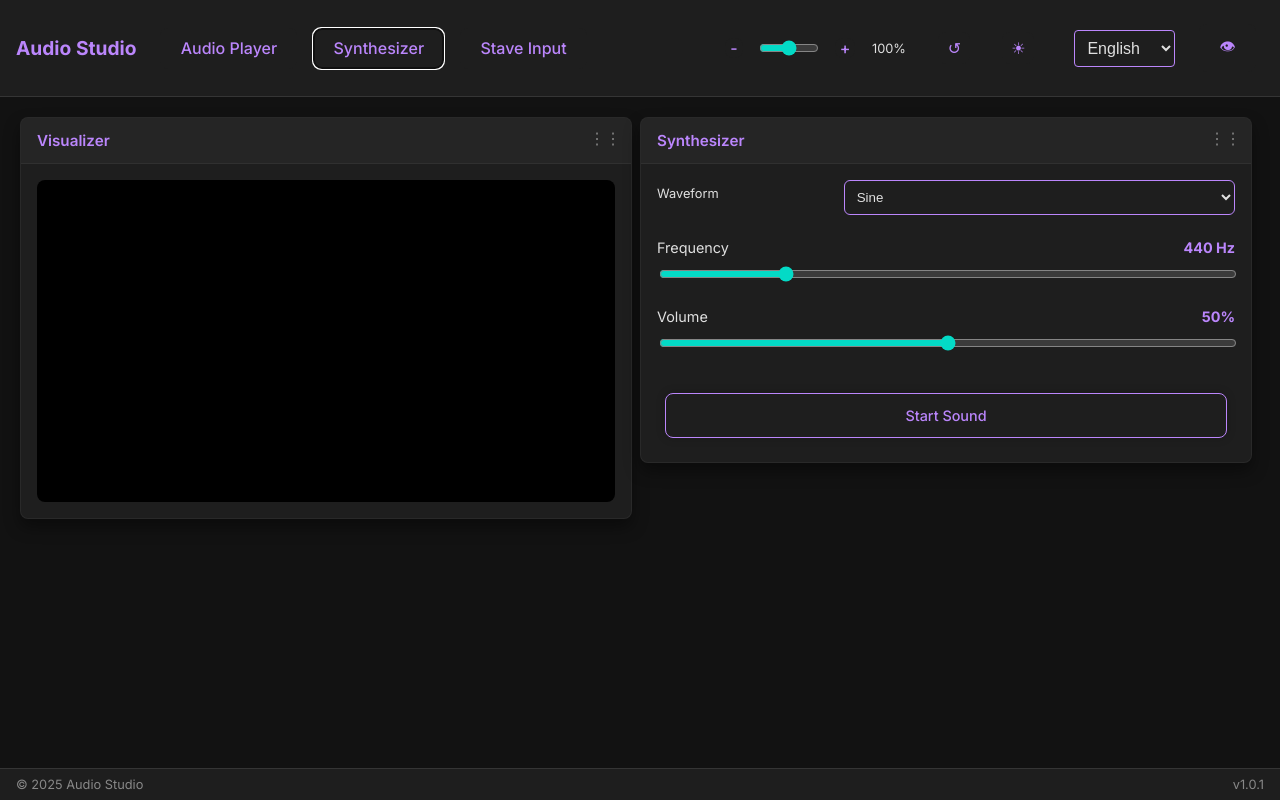
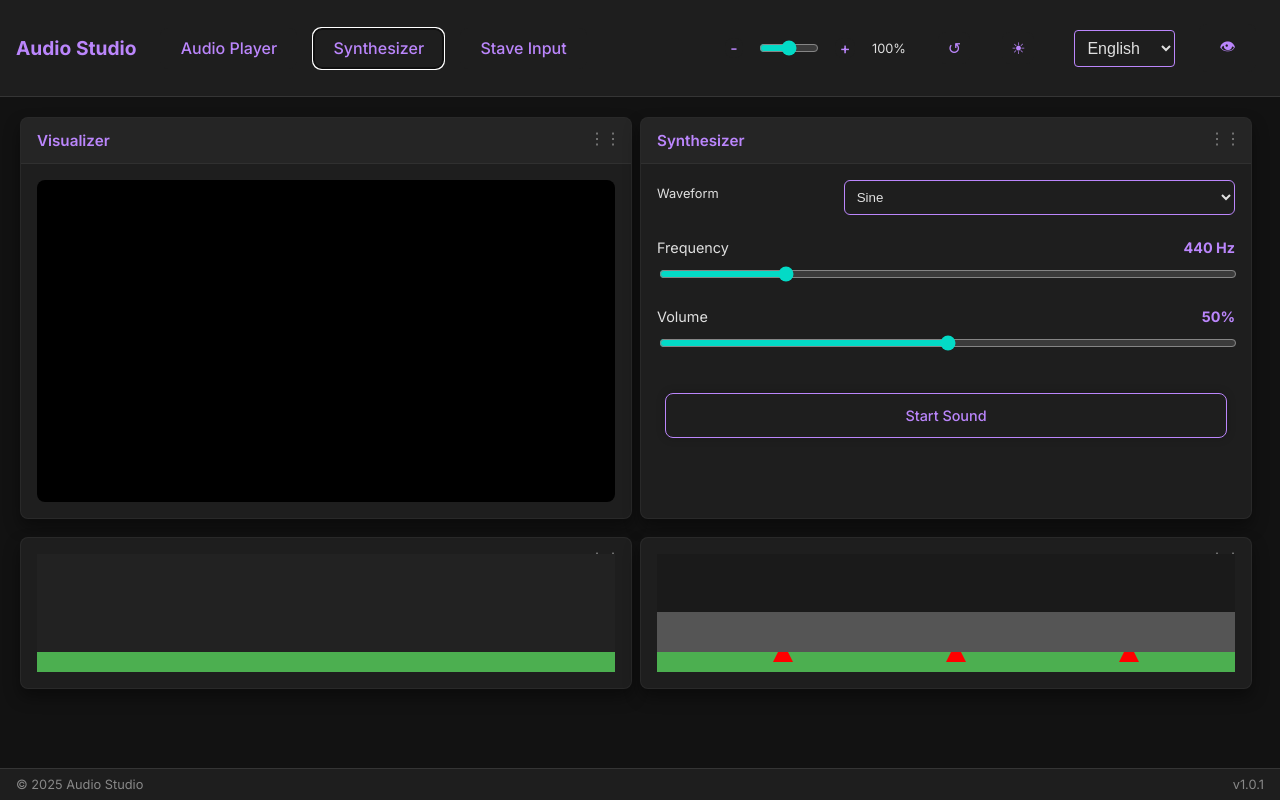
Before and after one commit to Luckysreee/MyAudioPlayer, a React (Vite) app: page / in a window 1280 px wide. Both pictures are taken after a click on the button "Synthesizer". Built offline with nearby package versions, Linux system fonts and the light colour scheme; the HTML template or start-up script is replaced by a standard one.

Commit message:
Redesign UI

```diff
--- a/src/components/AudioPlayer.jsx
+++ b/src/components/AudioPlayer.jsx
@@ -6,6 +6,7 @@ import Playlist from './Playlist';
 import SynthControls from './SynthControls';
 import StaveInput, { StaveControls, MelodyTable } from './StaveInput';
 import StaveVisualizer from './StaveVisualizer';
+import SynthGear from './SynthGear';
 
 const AudioPlayer = ({
     mode,
@@ -417,7 +418,7 @@ const AudioPlayer = ({
             <DraggableCard
                 title={translations.synthesizer}
                 initialPos={{ x: '50%', y: '20px' }}
-                initialSize={{ width: 'calc(50% - 30px)', height: 'auto' }}
+                initialSize={{ width: 'calc(50% - 30px)', height: '400px' }}
                 className="synth-controls-card"
             >
                 <SynthControls
@@ -432,6 +433,24 @@ const AudioPlayer = ({
                     onStop={() => setIsSynthPlaying(false)}
                     translations={translations}
                 />
+            </DraggableCard>
+
+            {/* Animation Card 1 (Bottom Left - Ground) */}
+            <DraggableCard
+                initialPos={{ x: '20px', y: '440px' }}
+                initialSize={{ width: 'calc(50% - 30px)', height: '150px' }}
+                className="synth-anim-card-1"
+            >
+                <SynthGear isPlaying={isSynthPlaying} mode="ground" delay={0} />
+            </DraggableCard>
+
+            {/* Animation Card 2 (Bottom Right - Bridge) */}
+            <DraggableCard
+                initialPos={{ x: '50%', y: '440px' }}
+                initialSize={{ width: 'calc(50% - 30px)', height: '150px' }}
+                className="synth-anim-card-2"
+            >
+                <SynthGear isPlaying={isSynthPlaying} mode="bridge" delay={2} /> {/* Assuming 4s duration, delay 2s for half cycle overlap if continuous? Or check SynthGear logic */}
             </DraggableCard>
         </>
     );
@@ -457,7 +476,7 @@ const AudioPlayer = ({
             {/* Card 2: Animation (Bottom Left, beneath Stave Input) */}
             <DraggableCard
                 initialPos={{ x: '16px', y: '492px' }}
-                initialSize={{ width: '1030px', height: '180px' }}
+                initialSize={{ width: '1030px', height: '90px' }}
                 className="stave-animation-card"
             >
                 <div style={{
--- /dev/null
+++ b/src/components/SynthGear.jsx
@@ -0,0 +1,75 @@
+import React, { useEffect, useState } from 'react';
+
+const SynthGear = ({ isPlaying, mode = 'ground', animationDuration = 4 }) => {
+    // Mode: 'ground' (flat) or 'bridge' (raised with spikes)
+
+    // We can use CSS animations.
+    // The gear should roll from left to right.
+    // Ideally, for 2 cards, we want the animation to synchronize.
+    // Card 1 (Ground) -> Card 2 (Bridge).
+
+    // If we use a simple delay, it might drift.
+    // But for a visual effect, a delay equal to half the cycle time (if 2 cards cover the loop) is fine.
+    // Or we just animate based on isPlaying.
+
+    // Let's assume the "Total Path" is split across 2 cards.
+    // But they are separate components.
+    // We can make the gear move 0% -> 100% in Card 1, then wait, then 0% -> 100% in Card 2?
+    // Or simpler: Continuous loop on both, but Card 2's loop is offset.
+
+    return (
+        <div style={{ width: '100%', height: '100%', position: 'relative', overflow: 'hidden', background: mode === 'bridge' ? '#1a1a1a' : '#222' }}>
+
+            {/* Terrain Drawing */}
+            <div style={{ position: 'absolute', bottom: 0, left: 0, width: '100%', height: '20px', background: '#4CAF50' }}></div>
+
+            {mode === 'bridge' && (
+                <>
+                    {/* Bridge structure */}
+                    <div style={{ position: 'absolute', bottom: '20px', left: '0', width: '100%', height: '40px', background: '#555', zIndex: 1 }}></div>
+                    {/* Spikes under existing bridge (or just decor) */}
+                    <div style={{ position: 'absolute', bottom: '10px', left: '20%', width: '0', height: '0', borderLeft: '10px solid transparent', borderRight: '10px solid transparent', borderBottom: '20px solid red', zIndex: 0 }}></div>
+                    <div style={{ position: 'absolute', bottom: '10px', left: '50%', width: '0', height: '0', borderLeft: '10px solid transparent', borderRight: '10px solid transparent', borderBottom: '20px solid red', zIndex: 0 }}></div>
+                    <div style={{ position: 'absolute', bottom: '10px', left: '80%', width: '0', height: '0', borderLeft: '10px solid transparent', borderRight: '10px solid transparent', borderBottom: '20px solid red', zIndex: 0 }}></div>
+                </>
+            )}
+
+            {/* The Gear/Cartwheel */}
+            <div
+                className="gear-boy"
+                style={{
+                    position: 'absolute',
+                    bottom: mode === 'bridge' ? '60px' : '20px', // On ground or on bridge
+                    left: '-50px', // Start off-screen
+                    width: '40px',
+                    height: '40px',
+                    borderRadius: '50%',
+                    background: 'radial-gradient(circle, #FFC107 40%, transparent 40%), conic-gradient(#FFC107 0 25%, transparent 0 50%, #FFC107 0 75%, transparent 0)',
+                    border: '4px solid #FF9800',
+                    animation: isPlaying
+                        ? `roll across ${animationDuration}s linear infinite`
+                        : 'none',
+                    animationDelay: mode === 'bridge' ? `${animationDuration / 2}s` : '0s' // Offset for second card
+                }}
+            >
+                {/* Spokes or "Boy" representation (abstract) */}
+                <div style={{ position: 'absolute', top: '50%', left: '50%', width: '100%', height: '4px', background: '#FF9800', transform: 'translate(-50%, -50%)' }}></div>
+                <div style={{ position: 'absolute', top: '50%', left: '50%', width: '100%', height: '4px', background: '#FF9800', transform: 'translate(-50%, -50%) rotate(90deg)' }}></div>
+            </div>
+
+            <style>{`
+                @keyframes roll {
+                    0% { transform: rotate(0deg); }
+                    100% { transform: rotate(360deg); }
+                }
+                @keyframes across {
+                    0% { left: -60px; transform: rotate(0deg); }
+                    45% { left: 110%; transform: rotate(360deg); } /* Move across in first half of cycle */
+                    100% { left: 110%; transform: rotate(360deg); } /* Stay off-screen for rest */
+                }
+            `}</style>
+        </div>
+    );
+};
+
+export default SynthGear;
```
